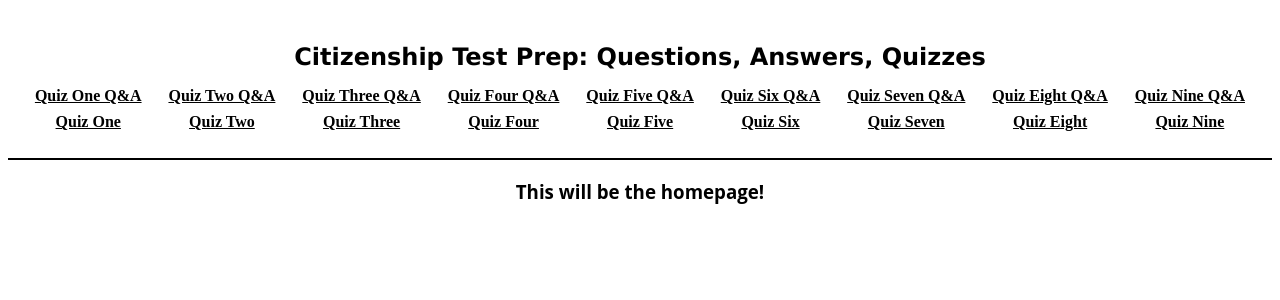
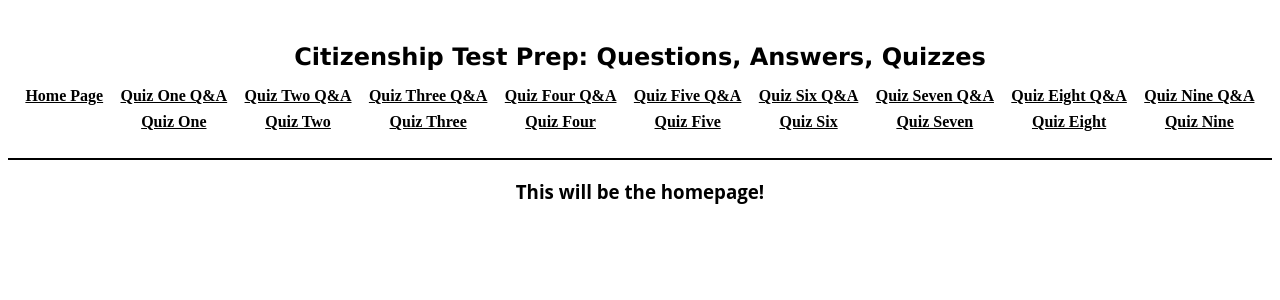
Before and after one commit to mmaustin/citizenship-questions-answers, a React (Create React App) app in the folder citizenship-frontend/: page / in a window 1280 px wide. Shown: the top 300 px of the page. Built offline with nearby package versions, Linux system fonts and the light colour scheme.

Commit message:
added non conditional link to homepage in navbar component

```diff
--- a/citizenship-frontend/src/app/Navbar.js
+++ b/citizenship-frontend/src/app/Navbar.js
@@ -8,6 +8,9 @@ const Navbar = () => {
             <section className='nav-section'>
                 <h2 className='nav-heading'>Citizenship Test Prep: Questions, Answers, Quizzes</h2>
                 <div className='nav-link-container'>
+                <div className='quiz-pair'>
+                        <Link className='nav-link-text' to='/'>Home Page</Link>
+                    </div>
                     <div className='quiz-pair'>
                         <Link className='nav-link-text' to='/questions-one'>Quiz One Q&A</Link>
                         <Link className='nav-link-text' to='/quiz-one'>Quiz One</Link>
```
